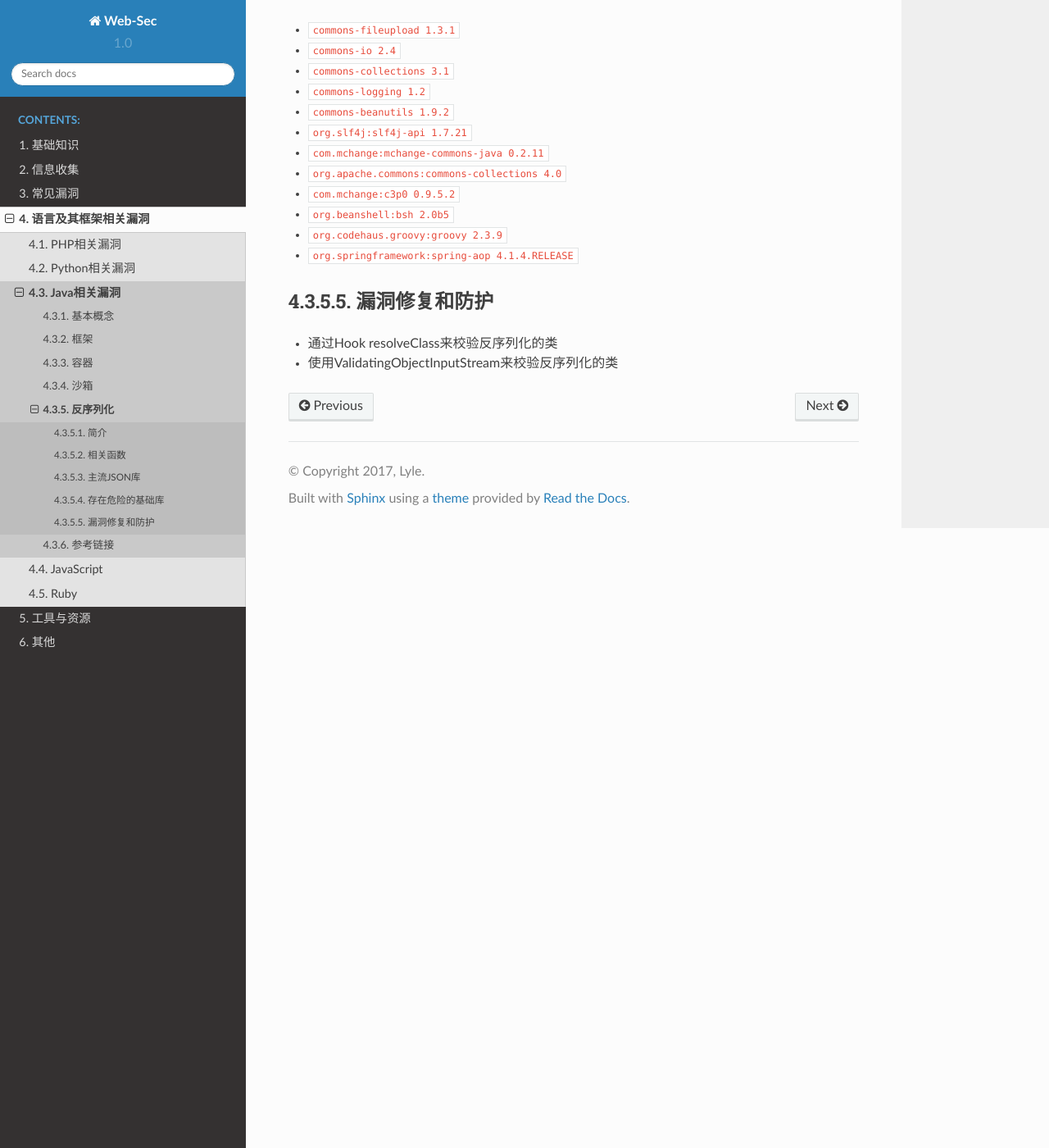
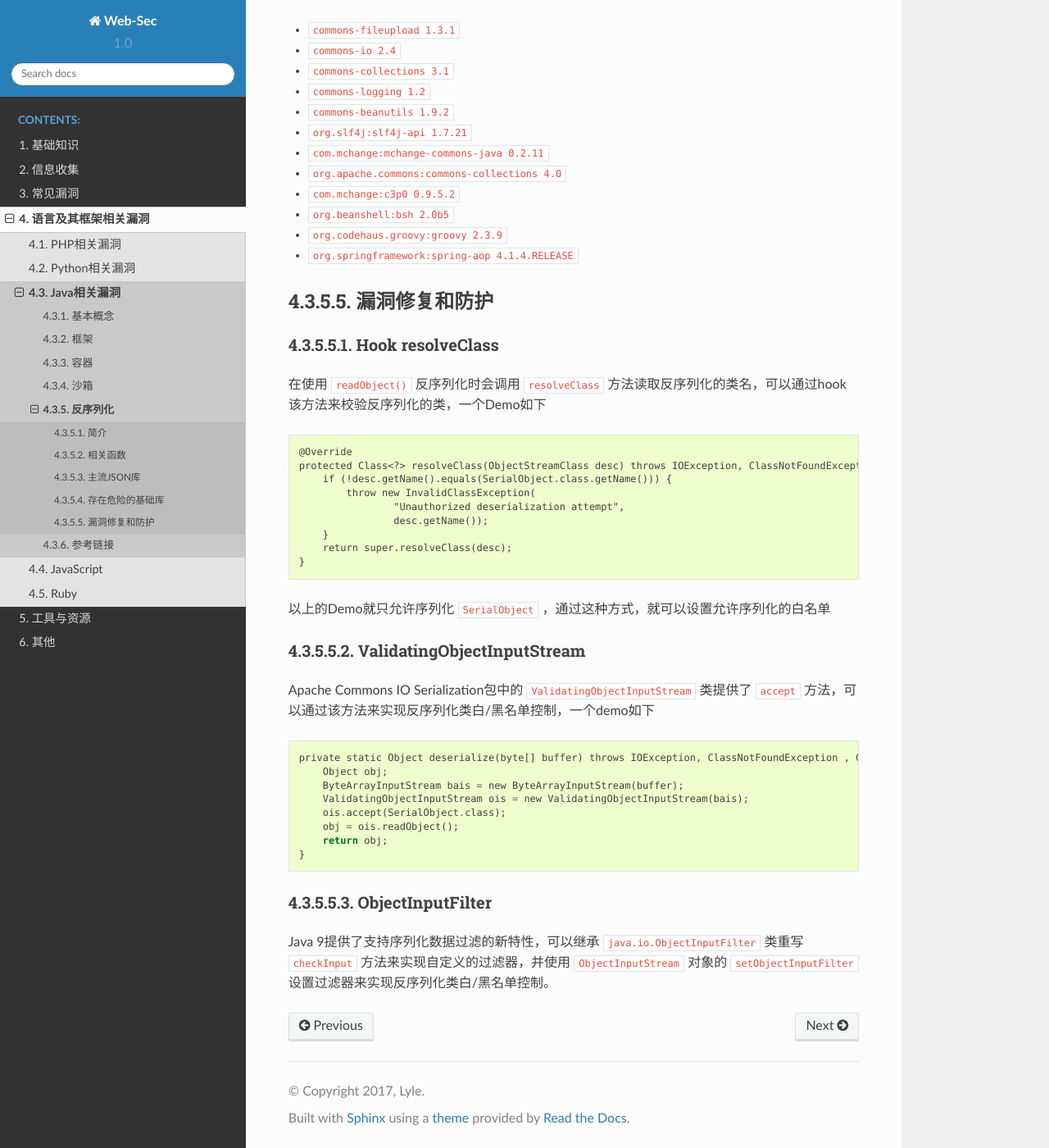
Before and after one commit to LyleMi/Learn-Web-Hacking, a Sphinx documentation site: the page built from source/language/java/unserialize.rst, in a window 1280 px wide and 1400 px high, scrolled down 1236 px. Shown: the whole window at 82% size. Built offline with Sphinx 7.4.7 and the Read the Docs theme 2.0.0, drawn with Linux system fonts in a browser that asks for light colours.

Commit message:
update java serialize document

```diff
--- a/source/language/java/unserialize.rst
+++ b/source/language/java/unserialize.rst
@@ -56,5 +56,40 @@ Fastjson
 
 漏洞修复和防护
 ----------------------------------------
-- 通过Hook resolveClass来校验反序列化的类
-- 使用ValidatingObjectInputStream来校验反序列化的类
+
+Hook resolveClass
+~~~~~~~~~~~~~~~~~~~~~~~~~~~~~~~~~~~~~~~~
+在使用 ``readObject()`` 反序列化时会调用 ``resolveClass`` 方法读取反序列化的类名，可以通过hook该方法来校验反序列化的类，一个Demo如下
+
+::
+
+    @Override
+    protected Class<?> resolveClass(ObjectStreamClass desc) throws IOException, ClassNotFoundException {
+        if (!desc.getName().equals(SerialObject.class.getName())) {
+            throw new InvalidClassException(
+                    "Unauthorized deserialization attempt",
+                    desc.getName());
+        }
+        return super.resolveClass(desc);
+    }
+
+以上的Demo就只允许序列化 ``SerialObject`` ，通过这种方式，就可以设置允许序列化的白名单
+
+ValidatingObjectInputStream
+~~~~~~~~~~~~~~~~~~~~~~~~~~~~~~~~~~~~~~~~
+Apache Commons IO Serialization包中的 ``ValidatingObjectInputStream`` 类提供了 ``accept`` 方法，可以通过该方法来实现反序列化类白/黑名单控制，一个demo如下
+
+::
+
+    private static Object deserialize(byte[] buffer) throws IOException, ClassNotFoundException , ConfigurationException {
+        Object obj;
+        ByteArrayInputStream bais = new ByteArrayInputStream(buffer);
+        ValidatingObjectInputStream ois = new ValidatingObjectInputStream(bais);
+        ois.accept(SerialObject.class);
+        obj = ois.readObject();
+        return obj;
+    }
+
+ObjectInputFilter
+~~~~~~~~~~~~~~~~~~~~~~~~~~~~~~~~~~~~~~~~
+Java 9提供了支持序列化数据过滤的新特性，可以继承 ``java.io.ObjectInputFilter`` 类重写 ``checkInput`` 方法来实现自定义的过滤器，并使用 ``ObjectInputStream`` 对象的 ``setObjectInputFilter`` 设置过滤器来实现反序列化类白/黑名单控制。
```
